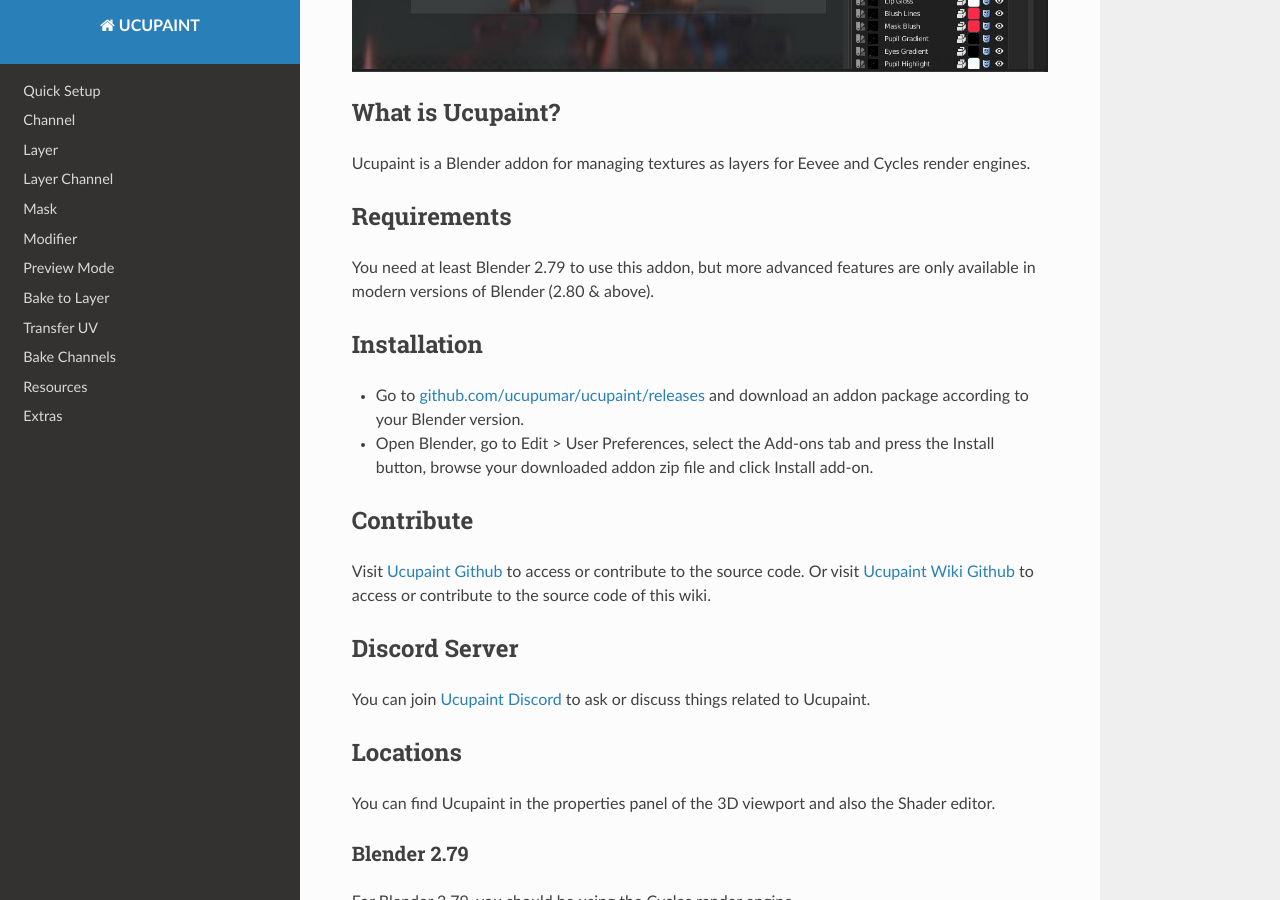
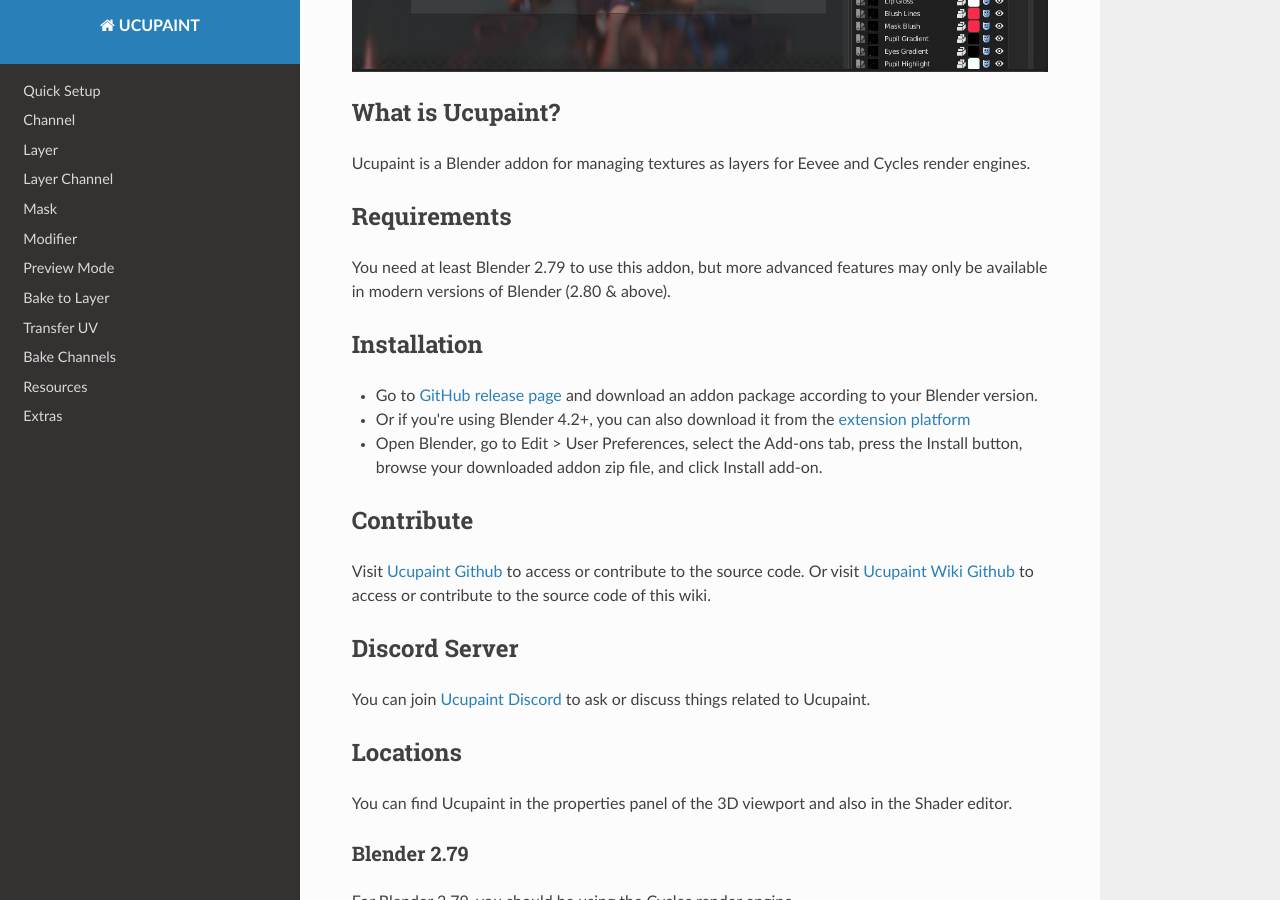
Before and after one commit to ucupumar/ucupaint-wiki, an MkDocs documentation site: the page built from docs/index.md, in a window 1280 px wide and 900 px high, scrolled down 655 px. Built offline with MkDocs 1.6.1, drawn with Linux system fonts in a browser that asks for light colours; nearby versions of some CDN libraries.

Commit message:
Update index.md

```diff
--- a/docs/index.md
+++ b/docs/index.md
@@ -8,12 +8,13 @@
 
 ## Requirements
 
-You need at least Blender 2.79 to use this addon, but more advanced features are only available in modern versions of Blender (2.80 & above).
+You need at least Blender 2.79 to use this addon, but more advanced features may only be available in modern versions of Blender (2.80 & above).
 
 ## Installation
 
-- Go to [github.com/ucupumar/ucupaint/releases](https://github.com/ucupumar/ucupaint/releases) and download an addon package according to your Blender version.
-- Open Blender, go to Edit > User Preferences, select the Add-ons tab and press the Install button, browse your downloaded addon zip file and click Install add-on.
+- Go to [GitHub release page](https://github.com/ucupumar/ucupaint/releases) and download an addon package according to your Blender version.
+- Or if you're using Blender 4.2+, you can also download it from the [extension platform](https://extensions.blender.org/add-ons/ucupaint/)
+- Open Blender, go to Edit > User Preferences, select the Add-ons tab, press the Install button, browse your downloaded addon zip file, and click Install add-on.
 
 ## Contribute
 Visit [Ucupaint Github](https://github.com/ucupumar/ucupaint) to access or contribute to the source code. Or visit [Ucupaint Wiki Github](https://github.com/ucupumar/ucupaint-wiki) to access or contribute to the source code of this wiki.
@@ -24,7 +25,7 @@
 
 ## Locations
 
-You can find Ucupaint in the properties panel of the 3D viewport and also the Shader editor.
+You can find Ucupaint in the properties panel of the 3D viewport and also in the Shader editor.
 
 ### Blender 2.79
 
```
